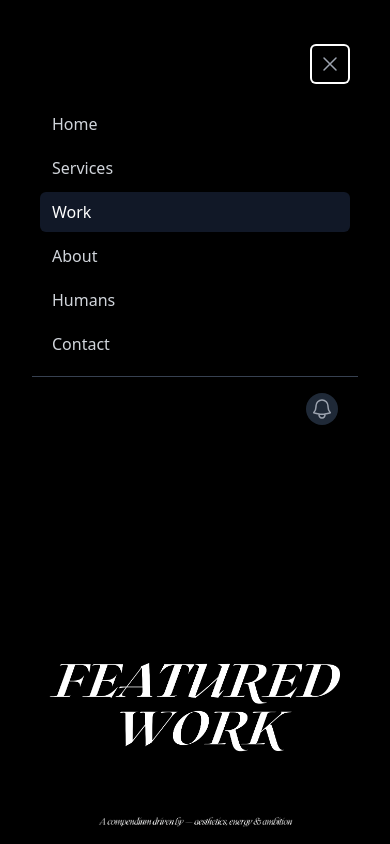
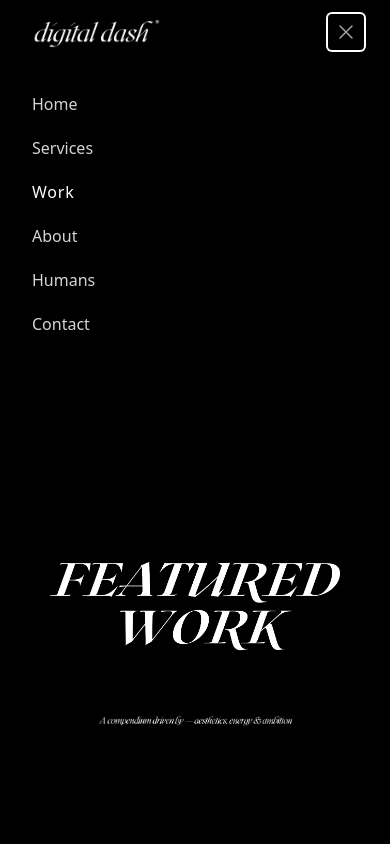
Before and after one commit to hobbleabbas/dd, a Next.js app: page /work in a window 390 px wide. Both pictures are taken after a click on the button "Open main menu". Shown: the top 844 px of the page. Built offline with nearby package versions, Linux system fonts and the light colour scheme.

Commit message:
mobile friendly navigation bar

```diff
--- a/components/Navbar.js
+++ b/components/Navbar.js
@@ -23,17 +23,32 @@ export default function Navbar({ dark }) {
   ]
 
   return (
-    <Disclosure as="nav" className={classNames(dark ? "" : "text-black", "p-8 col-span-full relative")}>
+    <Disclosure as="nav" className={classNames(dark ? "" : "text-black", "p-0 sm:p-8 col-span-full relative")}>
       {({ open }) => (
         <>
           <div className="mx-auto max-w-7xl ">
             <div className="flex h-16 justify-between">
                 <div className="flex flex-shrink-0 items-center">
+
+                  {/** Mobile logo */}
+                {dark ?
+
                     <img
-                    className="block h-8 w-auto lg:hidden"
+                    className="block h-20 w-auto lg:hidden m-8"
+                    src="/logos/light.png"
+                    alt="Your Company"
+                    />
+
+                  :
+
+                    <img
+                      className="block h-20 w-auto lg:hidden m-8"
                       src="/logos/dark.png"
                       alt="Your Company"
                     />
+                  }
+
+
                   {dark ?
 
                       <img
@@ -55,7 +70,7 @@ export default function Navbar({ dark }) {
                 <div className="flex">
                     <div className="-ml-2 mr-2 flex items-center md:hidden">
                     {/* Mobile menu button */}
-                    <Disclosure.Button className="inline-flex items-center justify-center rounded-md p-2 text-gray-400 hover:bg-gray-700 hover:text-white focus:outline-none focus:ring-2 focus:ring-inset focus:ring-white">
+                    <Disclosure.Button className={classNames(dark ? "hover:text-white " : "hover:bg-slate-100 hover:text-slate-800 ", "m-4 inline-flex items-center justify-center rounded-md p-2 text-gray-400 focus:outline-none focus:ring-2 focus:ring-inset focus:ring-white")}>
                         <span className="sr-only">Open main menu</span>
                         {open ? (
                         <XMarkIcon className="block h-6 w-6" aria-hidden="true" />
@@ -90,36 +105,53 @@ export default function Navbar({ dark }) {
             </div>
           </div>
 
-          <Disclosure.Panel className="md:hidden">
+          {
+            dark ?
+
+            <Disclosure.Panel className="md:hidden p-3 backdrop-blur-lg">
               <div className="space-y-1 px-2 pt-2 pb-3 sm:px-3">
                 {navigation.map((item) => (
+                  <Link href = {item.href}>
                     <Disclosure.Button
                       key={item.name}
                       as="a"
                       href={item.href}
                       className={classNames(
-                    item.current ? 'bg-gray-900 text-white' : 'text-gray-300 hover:bg-gray-700 hover:text-white',
+                        item.current ? 'text-white font-extrabold tracking-wider' : 'text-gray-300 hover:text-white',
                         'block px-3 py-2 rounded-md text-base font-medium'
                       )}
                       aria-current={item.current ? 'page' : undefined}
                     >
                       {item.name}
                     </Disclosure.Button>
+                  </Link>
                 ))}
               </div>
-            <div className="border-t border-gray-700 pt-4 pb-3">
-              <div className="flex items-center px-5 sm:px-6">
+            </Disclosure.Panel>
 
-                <button
-                  type="button"
-                  className="ml-auto flex-shrink-0 rounded-full bg-gray-800 p-1 text-gray-400 hover:text-white focus:outline-none focus:ring-2 focus:ring-white focus:ring-offset-2 focus:ring-offset-gray-800"
+            :
+
+            <Disclosure.Panel className="md:hidden p-3 backdrop-blur-lg">
+              <div className="space-y-1 px-2 pt-2 pb-3 sm:px-3">
+                {navigation.map((item) => (
+                  <Link href = {item.href}>
+                    <Disclosure.Button
+                      key={item.name}
+                      as="a"
+                      href={item.href}
+                      className={classNames(
+                        item.current ? 'text-slate-800 font-extrabold tracking-wider' : 'text-slate-700 hover:bg-gray-50',
+                        'block px-3 py-2 rounded-md text-base font-medium'
+                      )}
+                      aria-current={item.current ? 'page' : undefined}
                     >
-                  <span className="sr-only">View notifications</span>
-                  <BellIcon className="h-6 w-6" aria-hidden="true" />
-                </button>
-              </div>
+                      {item.name}
+                    </Disclosure.Button>
+                  </Link>
+                ))}
               </div>
             </Disclosure.Panel>
+          }
         </>
       )}
     </Disclosure>
```
Lines whose indentation alone changed are shown as unchanged.
